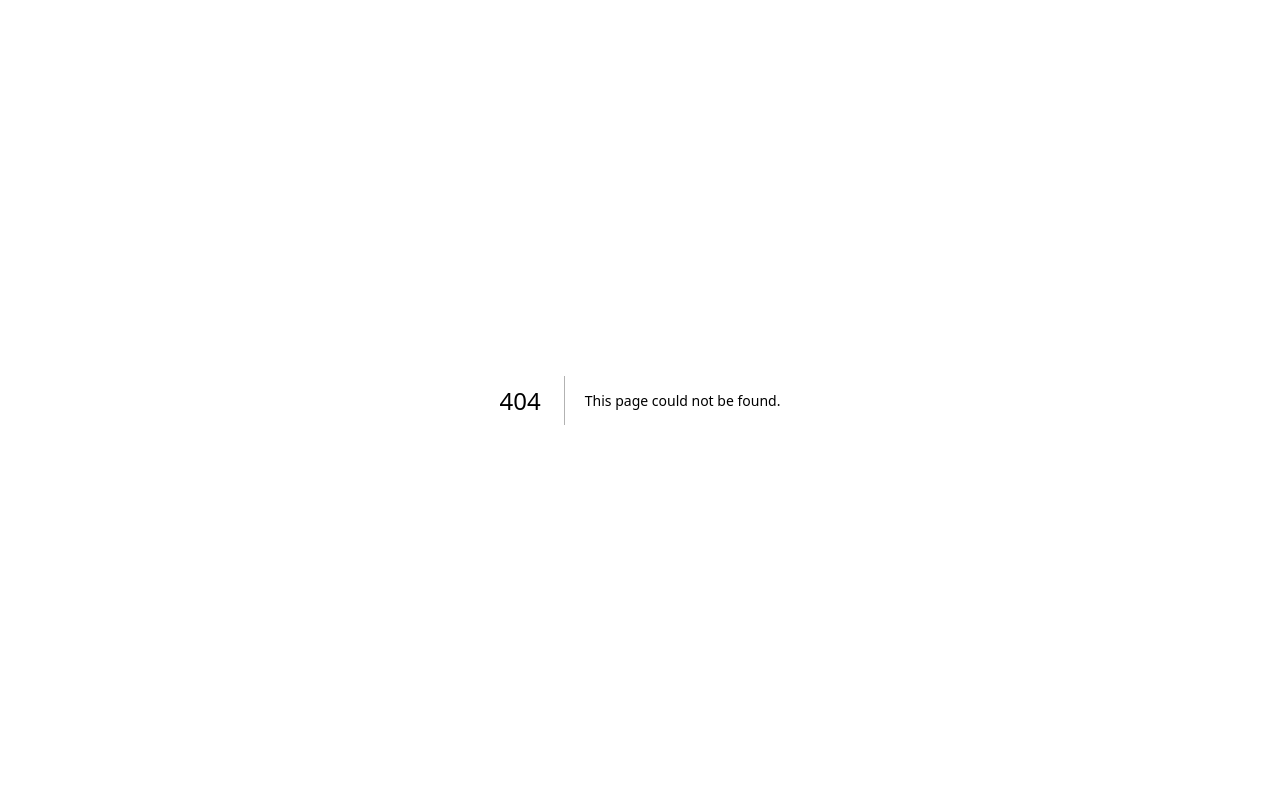
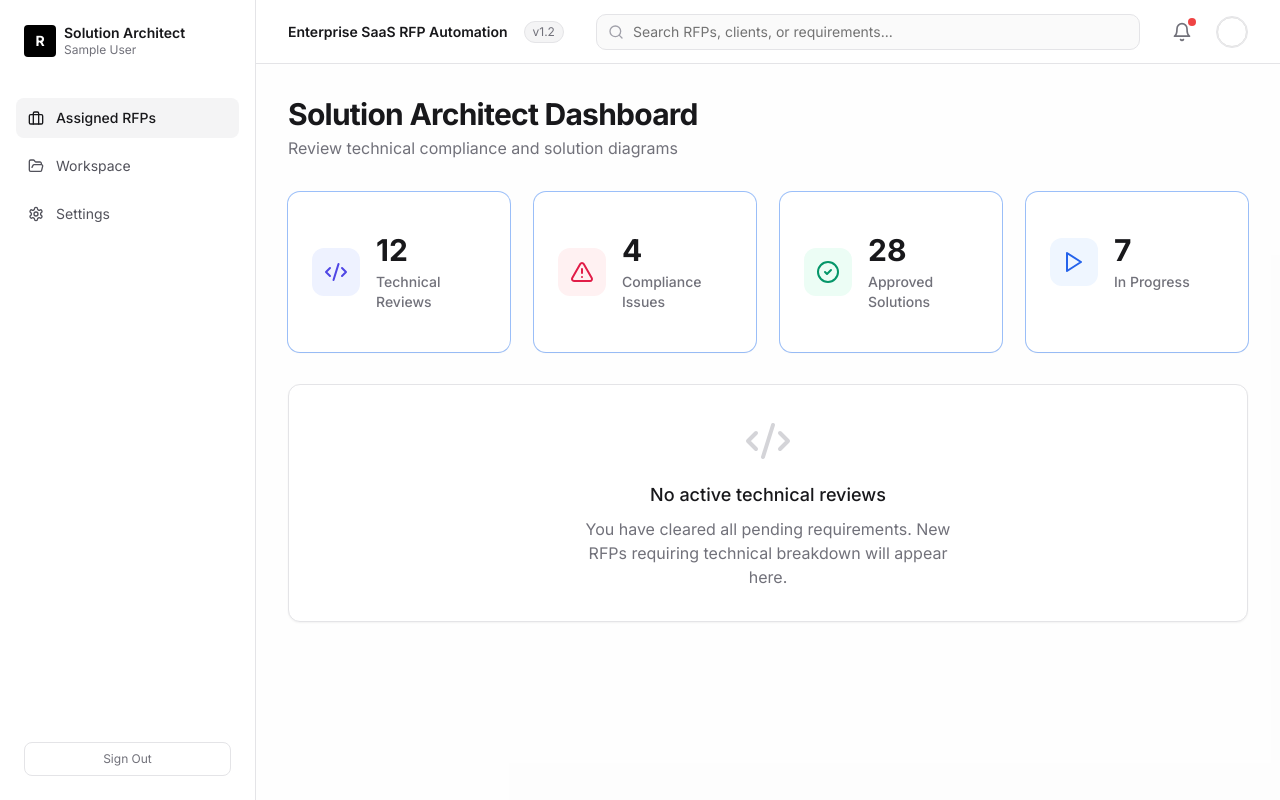
Before and after one commit to vemandhira99/Rfp_poc, a Next.js app in the folder rfp-frontend/: page /dashboard/architect in a window 1280 px wide. Before the commit this address had no page. Built offline with nearby package versions, Linux system fonts and the light colour scheme; sample sign-in values are in the browser's storage.

Commit message:
Fix: added package.json for frontend deployment

```diff
--- a/rfp-frontend/package.json
+++ b/rfp-frontend/package.json
@@ -18,6 +18,7 @@
     "@radix-ui/react-separator": "^1.0.3",
     "@radix-ui/react-slot": "^1.0.2",
     "@radix-ui/react-tabs": "^1.0.4",
+    "@tiptap/extension-placeholder": "^3.22.3",
     "@tiptap/react": "^2.2.4",
     "@tiptap/starter-kit": "^2.2.4",
     "class-variance-authority": "^0.7.0",
--- /dev/null
+++ b/rfp-frontend/src/app/(auth)/login/page.tsx
@@ -0,0 +1,48 @@
+'use client'
+
+import { useRouter } from 'next/navigation'
+import { Button } from '@/components/ui/button'
+import { Card, CardContent, CardHeader, CardTitle } from '@/components/ui/card'
+import { Input } from '@/components/ui/input'
+import { Label } from '@/components/ui/label'
+
+export default function LoginPage() {
+  const router = useRouter()
+
+  const handleLogin = (e: React.FormEvent) => {
+    e.preventDefault()
+    // For now, redirect straight to the CEO dashboard
+    router.push('/dashboard/ceo')
+  }
+
+  return (
+    <div className="min-h-screen flex items-center justify-center bg-zinc-50 p-4">
+      <Card className="w-full max-w-md shadow-lg border-zinc-200">
+        <CardHeader className="space-y-1 text-center pb-8 border-b border-zinc-100">
+          <CardTitle className="text-3xl font-bold tracking-tight text-zinc-900">Sign in</CardTitle>
+          <p className="text-sm text-zinc-500">Enter your credentials to access the RFP platform</p>
+        </CardHeader>
+        <CardContent className="pt-8">
+          <form onSubmit={handleLogin} className="space-y-6">
+            <div className="space-y-2">
+              <Label htmlFor="email">Email</Label>
+              <Input id="email" type="email" placeholder="m@example.com" required className="h-11" />
+            </div>
+            <div className="space-y-2">
+              <div className="flex items-center justify-between">
+                <Label htmlFor="password">Password</Label>
+                <a href="#" className="text-sm text-blue-600 hover:text-blue-800 font-medium">
+                  Forgot password?
+                </a>
+              </div>
+              <Input id="password" type="password" required className="h-11" />
+            </div>
+            <Button type="submit" className="w-full h-11 bg-zinc-900 hover:bg-zinc-800 text-white font-medium text-base shadow-sm">
+              Sign In
+            </Button>
+          </form>
+        </CardContent>
+      </Card>
+    </div>
+  )
+}
--- /dev/null
+++ b/rfp-frontend/src/app/dashboard/architect/page.tsx
@@ -0,0 +1,51 @@
+'use client'
+
+import { Card, CardContent } from '@/components/ui/card'
+import { CheckCircle2, AlertTriangle, Code2, Play } from 'lucide-react'
+
+export default function ArchitectDashboard() {
+  const stats = [
+    { title: 'Technical Reviews', count: '12', icon: Code2, color: 'text-indigo-600', bg: 'bg-indigo-50' },
+    { title: 'Compliance Issues', count: '4', icon: AlertTriangle, color: 'text-rose-600', bg: 'bg-rose-50' },
+    { title: 'Approved Solutions', count: '28', icon: CheckCircle2, color: 'text-emerald-600', bg: 'bg-emerald-50' },
+    { title: 'In Progress', count: '7', icon: Play, color: 'text-blue-600', bg: 'bg-blue-50' },
+  ]
+
+  return (
+    <div className="space-y-8 pb-10">
+      <div>
+        <h1 className="text-3xl font-bold tracking-tight text-zinc-900">Solution Architect Dashboard</h1>
+        <p className="text-zinc-500 mt-1">Review technical compliance and solution diagrams</p>
+      </div>
+
+      <div className="grid grid-cols-1 md:grid-cols-2 lg:grid-cols-4 gap-6">
+        {stats.map((stat, idx) => {
+          const Icon = stat.icon
+          return (
+            <Card key={idx} className="border-zinc-200 shadow-sm">
+              <CardContent className="p-6">
+                <div className="flex items-center gap-4">
+                  <div className={`p-3 rounded-xl ${stat.bg}`}>
+                    <Icon className={`w-6 h-6 ${stat.color}`} />
+                  </div>
+                  <div>
+                    <h3 className="text-3xl font-bold text-zinc-900">{stat.count}</h3>
+                    <p className="text-sm font-medium text-zinc-500 mt-1">{stat.title}</p>
+                  </div>
+                </div>
+              </CardContent>
+            </Card>
+          )
+        })}
+      </div>
+
+      <div className="bg-white border border-zinc-200 rounded-xl shadow-sm p-8 text-center">
+        <Code2 className="w-12 h-12 text-zinc-300 mx-auto mb-4" />
+        <h3 className="text-lg font-medium text-zinc-900">No active technical reviews</h3>
+        <p className="text-zinc-500 mt-2 max-w-sm mx-auto">
+          You have cleared all pending requirements. New RFPs requiring technical breakdown will appear here.
+        </p>
+      </div>
+    </div>
+  )
+}
--- a/rfp-frontend/src/app/layout.tsx
+++ b/rfp-frontend/src/app/layout.tsx
@@ -1,11 +1,9 @@
 import type { Metadata } from "next";
-import { Inter, Geist } from "next/font/google";
+import { Inter } from "next/font/google";
 import "./globals.css";
 import { cn } from "@/lib/utils";
 
-const geist = Geist({subsets:['latin'],variable:'--font-sans'});
-
-const inter = Inter({ subsets: ["latin"] });
+const inter = Inter({ subsets: ["latin"], variable: "--font-sans" });
 
 export const metadata: Metadata = {
   title: "Create Next App",
@@ -18,7 +16,7 @@ export default function RootLayout({
   children: React.ReactNode;
 }>) {
   return (
-    <html lang="en" className={cn("font-sans", geist.variable)}>
+    <html lang="en" className={cn("font-sans", inter.variable)}>
       <body className={inter.className}>{children}</body>
     </html>
   );
```
Also changed, not shown: 2 other files (tests, documents, lock files or other folders).
